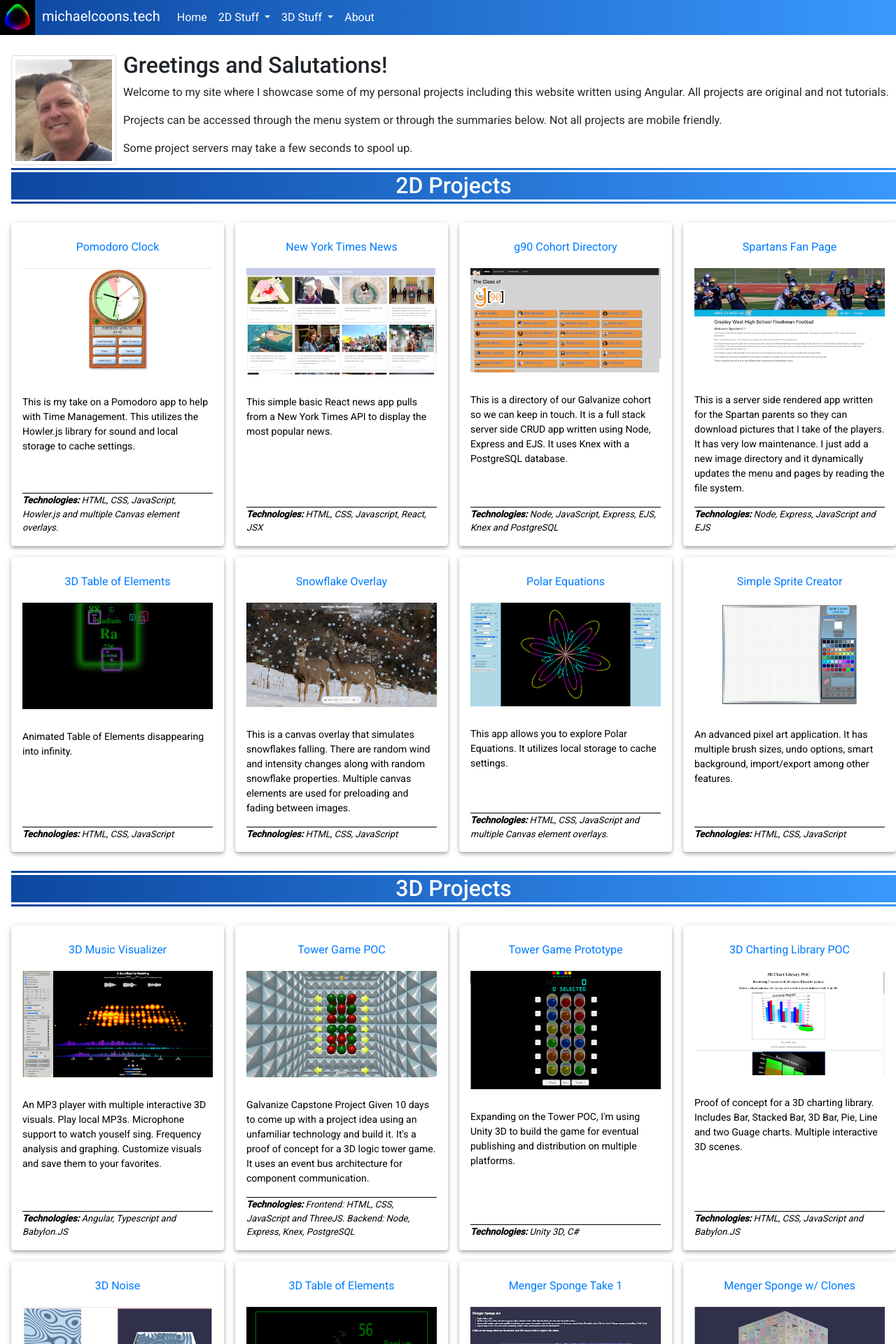
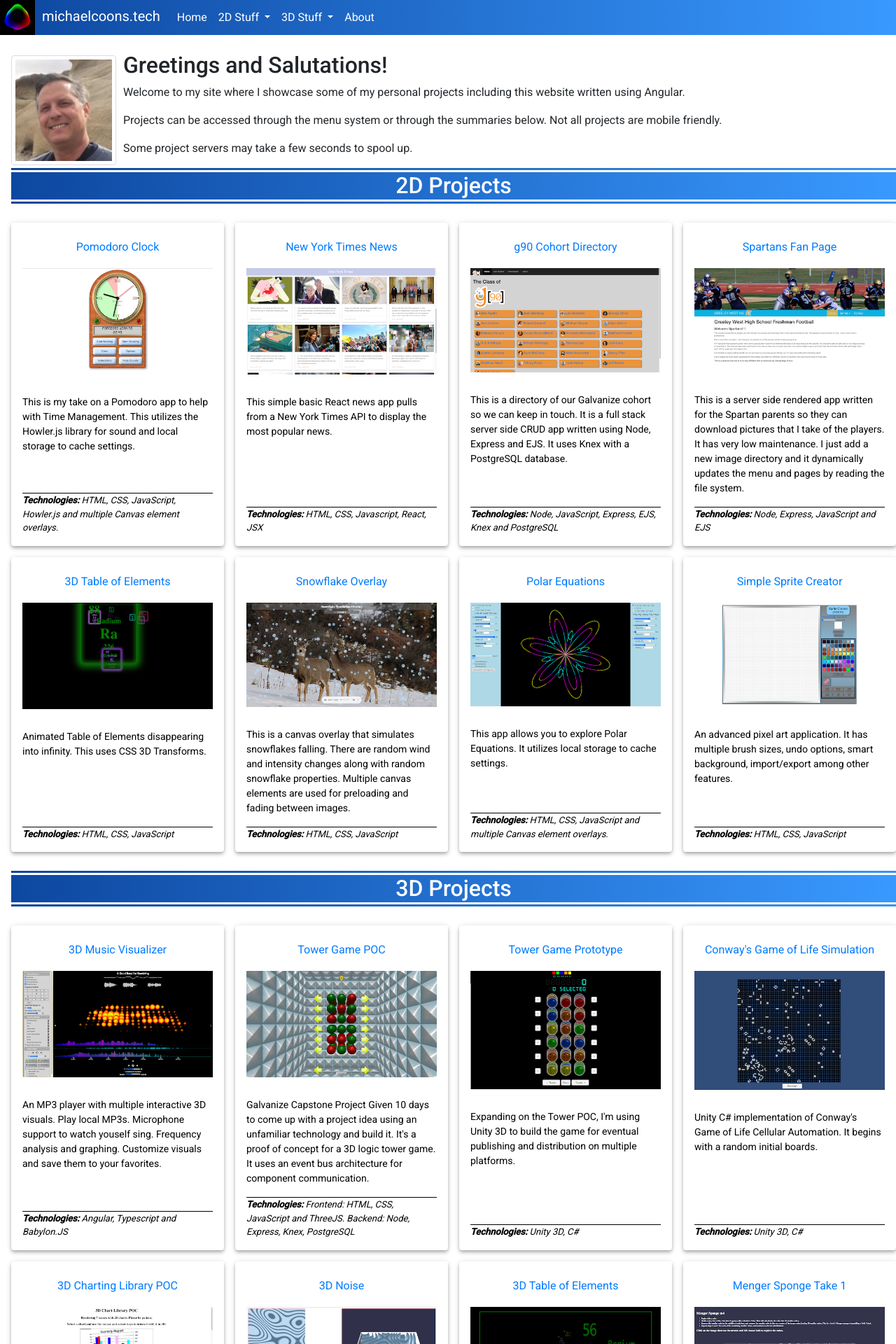
Before and after one commit to mcoons/combined, an Angular app: page /home in a window 1280 px wide. Shown: the top 1920 px of the page at 70% size. Built offline with nearby package versions, Linux system fonts and the light colour scheme.

Commit message:
updated about me and added life

```diff
--- a/src/app/about/about.component.html
+++ b/src/app/about/about.component.html
@@ -2,14 +2,30 @@
 
 
     <header class="contact-header">
-        <h1 class="article-title">Contacting me</h1>
+        <h1 class="article-title">About Me</h1>
     </header>
+
+<!--
+
+
+Michael became interested in computers and graphics in Junior High.  He followed his interest into college by persuing a Bachelors degree in Computer Science.
+He has always enjoyed the creative aspect of programming; being able to imagine something and then bringing that idea to life.  When his job didn't require it, he became a hobby developer for the sheer enjoyment of writing code.
+As technology advanced, he became fascinated with 3D graphics.  He is now spending his spare time learning about Virtual and Augmented Reality utilizing Unity and C#.
+
+
+ -->
+    <p>Michael became interested in computers and graphics in Junior High.  He followed his interest into college by pursuing a bachelor's degree in Computer Science.
+        He has always enjoyed the creative aspect of programming: imagining something and then bringing that idea to life.  When his job didn't require it, he became a hobby developer for the sheer enjoyment of writing code.
+        As technology advanced, he became fascinated with 3D graphics.  He is now spending his spare time learning about Virtual and Augmented Reality utilizing Unity and C#.
+    </p>
     <div>
-        <a href="https://drive.google.com/file/d/1ZNUUC7BNwg2x8bUMDzINHjJj_xyISv24/view?usp=sharing">My Resume</a>
+        <!-- <a href="https://drive.google.com/file/d/1ZNUUC7BNwg2x8bUMDzINHjJj_xyISv24/view?usp=sharing">My Resume</a> -->
+        <a href="https://drive.google.com/file/d/1h4O5XTtzr-oJtu9EPP0jotbUsKIq5R-Y/view">My Resume</a>
+
     </div>
 
     <br>
-    <p>Feel free to reach out if anything piques your interest.</p>
+    <p>Please feel free to reach out if anything piques your interest.</p>
     <div>
         <img src="/assets/images/email.jpg" alt="email logo" class="contact-icon">
 
--- a/src/app/appData.ts
+++ b/src/app/appData.ts
@@ -39,7 +39,7 @@ export const appData2D = [
   {
     "name": "3D Table of Elements",
     "img": "/assets/images/cssatoms.png",
-    "desc": "Animated Table of Elements disappearing into infinity.",
+    "desc": "Animated Table of Elements disappearing into infinity.  This uses CSS 3D Transforms.",
     "tech": "HTML, CSS, JavaScript",
     "link": "/frame/cssatoms",
     "github": "https://github.com/mcoons/css_atoms",
@@ -103,6 +103,15 @@ export const appData3D = [
     "published": ""
   },
   {
+    "name": "Conway's Game of Life Simulation",
+    "img": "/assets/images/life.png",
+    "desc": "Unity C# implementation of Conway's Game of Life Cellular Automation.  It begins with a random initial boards.",
+    "tech": "Unity 3D, C#",
+    "link": "/frame/life",
+    "github": "",
+    "published": ""
+  },
+  {
     "name": "3D Charting Library POC",
     "img": "/assets/images/3dchartlibrarypoc.png",
     "desc": "Proof of concept for a 3D charting library.  Includes Bar, Stacked Bar, 3D Bar, Pie, Line and two Guage charts.  Multiple interactive 3D scenes.",
@@ -123,7 +132,7 @@ export const appData3D = [
   {
     "name": "3D Table of Elements",
     "img": "/assets/images/babylonatoms.png",
-    "desc": "Animated Table of Elements disappearing into infinity.",
+    "desc": "Animated Table of Elements disappearing into infinity. This uses the Babylon 3D Engine.",
     "tech": "HTML, CSS, JavaScript and Babylon.JS",
     "link": "/frame/babylonatoms",
     "github": "https://github.com/mcoons/babylon_atoms",
--- a/src/app/frame/frame.component.ts
+++ b/src/app/frame/frame.component.ts
@@ -50,7 +50,8 @@ export class FrameComponent implements OnInit, AfterViewInit {
     'spartans':'https://spartanfb.herokuapp.com/',
     '3dcharts':'https://mcoons.github.io/3dcharts/',
     'babylonatoms':'https://mcoons.github.io/babylon_atoms/',
-    'cssatoms':'https://mcoons.github.io/css_atoms/'
+    'cssatoms':'https://mcoons.github.io/css_atoms/',
+    'life':'https://mcoons.github.io/conways-life/'
   }
 
   constructor(private _Activatedroute: ActivatedRoute) {
--- a/src/app/home/home.component.html
+++ b/src/app/home/home.component.html
@@ -2,7 +2,7 @@
     <br>
     <img id="me" src="/assets/images/me.jpg" alt="Authors image">
     <h2>Greetings and Salutations!</h2>
-    <p>Welcome to my site where I showcase some of my personal projects including this website written using Angular.  All projects are original and not tutorials.</p>
+    <p>Welcome to my site where I showcase some of my personal projects including this website written using Angular.</p>
     <p>Projects can be accessed through the menu system or through the summaries below. Not all projects are mobile friendly.</p>
     <p>Some project servers may take a few seconds to spool up.</p>
     <hr class="solid">
```
Also changed, not shown: src/assets/images/life.png (added).
